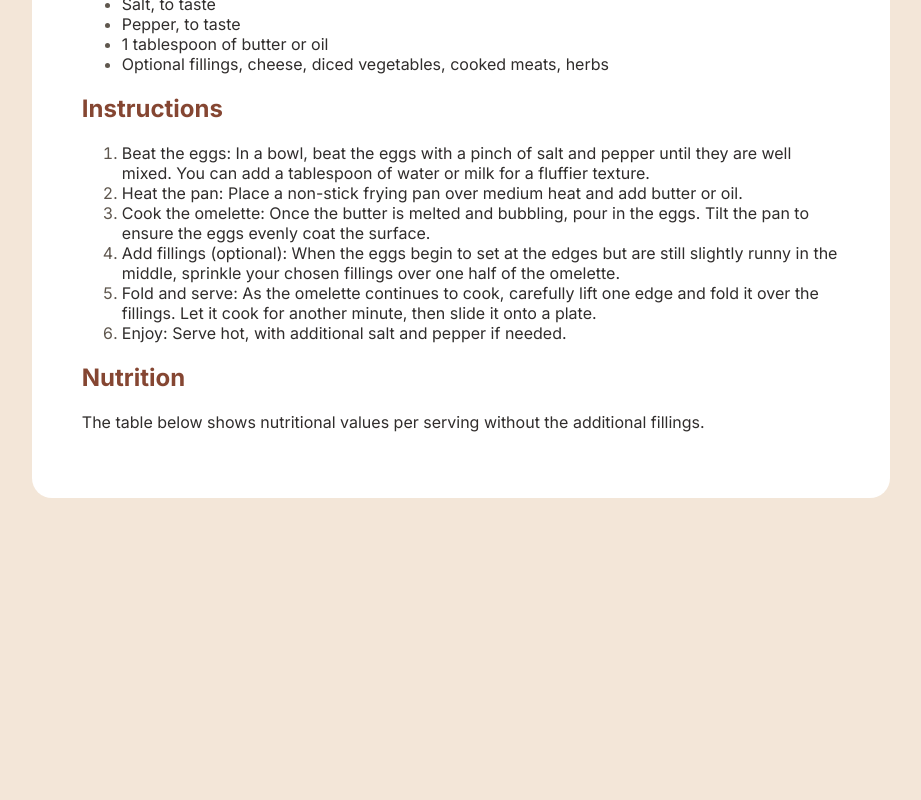
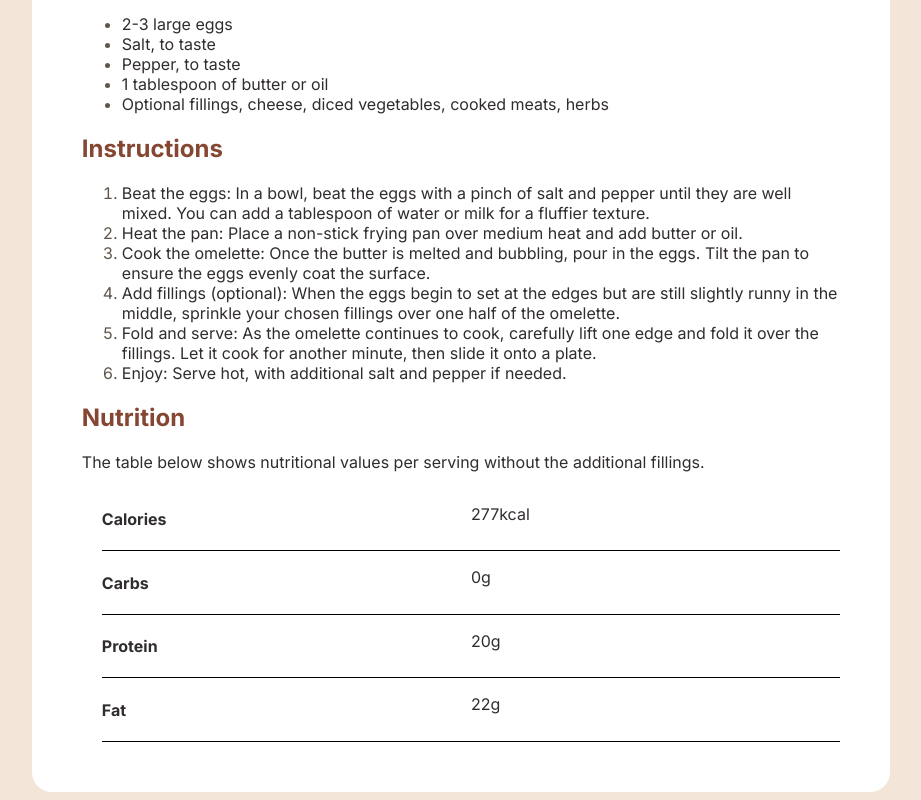
Before and after one commit to SongyeeHan000/recipe-layout, a Next.js app: page /recipes/omelette in a window 1280 px wide. Shown: the part 467-1267 px from the top of the page, without its empty margins (179-1100 px from the left). Before the commit the page ends 973 px from the top, so only its background shows below. Built offline with nearby package versions, Linux system fonts and the light colour scheme.

Commit message:
Created the Nutrition grid with it's values

```diff
--- a/src/app/globals.css
+++ b/src/app/globals.css
@@ -7,6 +7,7 @@
   display: flex;
   flex-direction: row;
   justify-content: space-around;
+  padding: 20px 0px;
 }
 
 .recipe{
@@ -38,7 +39,7 @@
   color:#854632 ;
 }
 
-ul, ol{
+ul, ol {
   color: #854632;
 }
 
@@ -53,3 +54,17 @@ ul, ol{
 .nutrition h2 {
   color: #854632
 }
+.nutrientsContainer {
+  display: flex;
+  flex-direction: column;
+}
+.nutrients {
+  display: flex;
+  justify-content: space-between;
+  margin-left: 20px;
+  border-bottom: 1px solid black;
+}
+
+.nutrients p {
+  width:50%
+}
--- a/src/app/recipes/omelette/page.js
+++ b/src/app/recipes/omelette/page.js
@@ -37,6 +37,26 @@ export default function Recipe() {
                <div className="nutrition">
                     <h2>Nutrition</h2>
                     <p>The table below shows nutritional values per serving without the additional fillings.</p>
+                    <div className="nutrientsContainer">
+                        <div className="nutrients" >
+                            <h4>Calories</h4>
+                            <p>277kcal</p>
+                        </div>
+                        <div className="nutrients">
+                            <h4>Carbs</h4>
+                            <p>0g</p>
+
+                        </div>
+                        <div className="nutrients">
+                            <h4>Protein</h4>
+                            <p>20g</p>
+                        </div>
+                        <div className="nutrients">
+                            <h4>Fat</h4>
+                            <p>22g</p>
+                        </div>
+                    </div>
+
                </div>
 
             </div>
```
